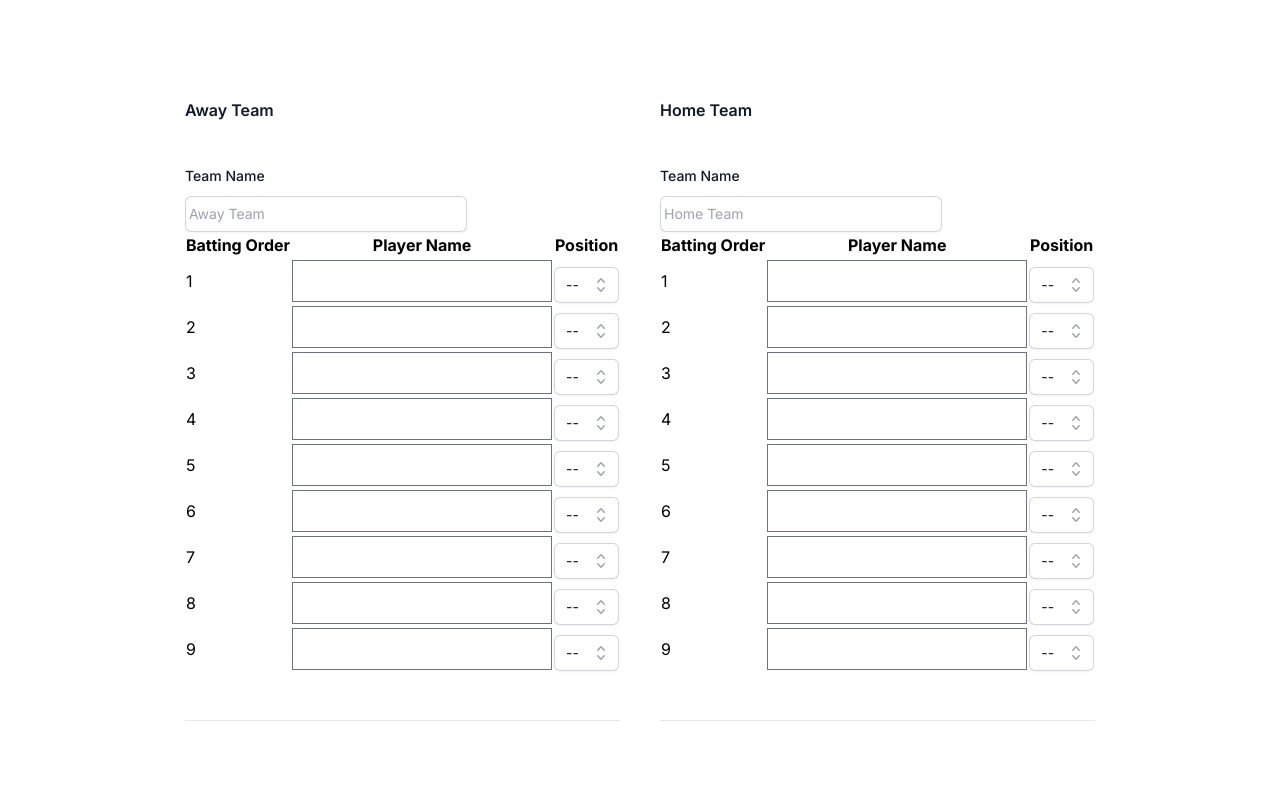
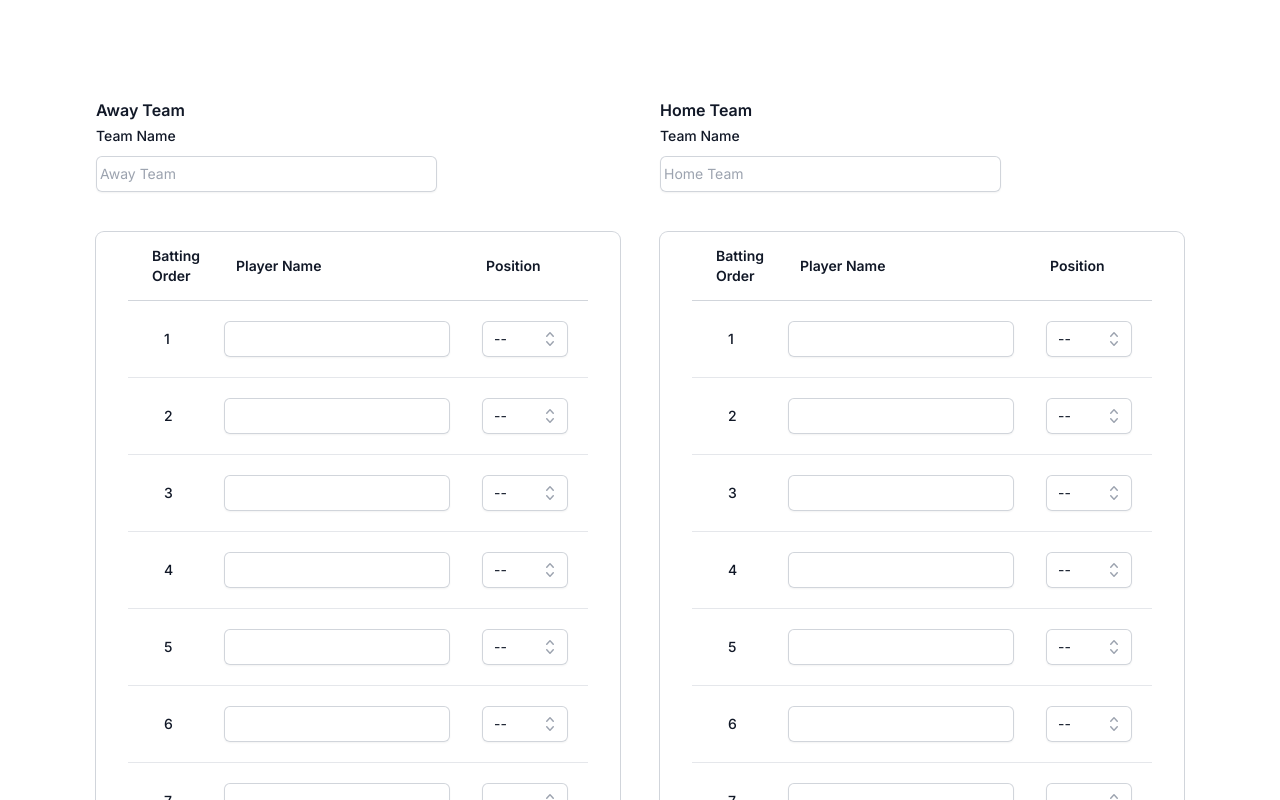
Before and after one commit to benvgrass/baseball-scorecard-app, a Next.js app: page / in a window 1280 px wide. Shown: the top 800 px of the page. Built offline with nearby package versions, Linux system fonts and the light colour scheme.

Commit message:
making cards of

```diff
--- a/src/components/ItemSelection.tsx
+++ b/src/components/ItemSelection.tsx
@@ -91,27 +91,43 @@ export default function BaseballLineup() {
     // };
 
     return (
-        <div>
-            <table>
+        <div className="px-4 sm:px-6 lg:px-8 -mx-4 mt-10 ring-1 ring-gray-300 sm:mx-0 sm:rounded-lg">
+            <table className="min-w-full divide-y divide-gray-300">
                 <thead>
                 <tr>
-                    <th>Batting Order</th>
-                    <th>Player Name</th>
-                    <th>Position</th>
+                    <th scope="col" className="py-3.5 pl-4 pr-3 text-left text-sm font-semibold text-gray-900 sm:pl-6">Batting Order</th>
+                    <th scope="col" className="py-3.5 pl-4 pr-3 text-left text-sm font-semibold text-gray-900 sm:pl-6">Player Name</th>
+                    <th scope="col" className="py-3.5 pl-4 pr-3 text-left text-sm font-semibold text-gray-900 sm:pl-6">Position</th>
                 </tr>
                 </thead>
                 <tbody>
-                {lineup.map((player) => (
+                {lineup.map((player, i) => (
                     <tr key={player.battingOrder}>
-                        <td>{player.battingOrder}</td>
-                        <td>
-                            <input
-                                type="text"
-                                value={player.name}
-                                onChange={(e) => handleNameChange(player.battingOrder, e.target.value)}
-                            />
+                        <td className={classNames(
+                            i === 0 ? '' : 'border-t border-gray-200',
+                            'relative px-3 py-3.5 text-sm text-gray-500 lg:table-cell'
+                        )}>
+                            <div className="py-3.5 pr-3 text-left text-sm font-medium text-gray-900 sm:pl-6">
+                                {player.battingOrder}
+                            </div>
+                            </td>
+                        <td className={classNames(
+                            i === 0 ? '' : 'border-t border-gray-200',
+                            'relative mt-auto px-3 py-3.5 text-sm text-gray-500 lg:table-cell'
+                        )}>
+                            <div className="flex rounded-md shadow-sm ring-1 ring-inset ring-gray-300 focus-within:ring-2 focus-within:ring-inset focus-within:ring-indigo-600 sm:max-w-md">
+                                <input
+                                    type="text"
+                                    value={player.name}
+                                    onChange={(e) => handleNameChange(player.battingOrder, e.target.value)}
+                                    className="block flex-1 border-0 bg-transparent py-1.5 pl-1 text-gray-900 placeholder:text-gray-400 focus:ring-0 sm:text-sm sm:leading-6"
+                                />
+                            </div>
                         </td>
-                        <td>
+                        <td className={classNames(
+                            i === 0 ? '' : 'border-t border-gray-200',
+                            'w-full mt-auto px-3 py-3.5 text-sm text-gray-500 lg:table-cell'
+                        )}>
 
                             <Listbox
                                 value={player.position}
@@ -119,8 +135,8 @@ export default function BaseballLineup() {
                             >
                                 {({ open }) => (
                                     <>
-                                        <div className="relative mt-2">
-                                            <Listbox.Button className="relative w-full cursor-default rounded-md bg-white py-1.5 pl-3 pr-10 text-left text-gray-900 shadow-sm ring-1 ring-inset ring-gray-300 focus:outline-none focus:ring-2 focus:ring-indigo-600 sm:text-sm sm:leading-6">
+                                        <div className="flex space-x-2.5 divide-y-2 divide-x mx-2">
+                                            <Listbox.Button className="relative px-1 w-full cursor-default rounded-md bg-white py-1.5 pl-3 text-left text-gray-900 shadow-sm ring-1 ring-inset ring-gray-300 focus:outline-none focus:ring-2 focus:ring-indigo-600 sm:text-sm sm:leading-6">
                                                 <span className="block truncate">{player.position || '--'}</span>
                                                 <span className="pointer-events-none absolute inset-y-0 right-0 flex items-center pr-2">
                                                     <ChevronUpDownIcon className="h-5 w-5 text-gray-400" aria-hidden="true" />
--- a/src/components/newGame.tsx
+++ b/src/components/newGame.tsx
@@ -3,9 +3,13 @@ import TeamInput from "@/components/teamInput";
 
 export default function NewGame() {
     return (
-        <div className="gap-10 md:columns-2">
-            <TeamInput home={false}></TeamInput>
-            <TeamInput home={true}></TeamInput>
+        <div className="space-y-12 items-stretch gap-10 lg:columns-2">
+            <div>
+                <TeamInput home={false}></TeamInput>
+            </div>
+            <div>
+                <TeamInput home={true}></TeamInput>
+            </div>
         </div>
     )
 }
--- a/src/components/teamInput.tsx
+++ b/src/components/teamInput.tsx
@@ -4,10 +4,9 @@ import ItemSelection from "@/components/ItemSelection";
 export default function TeamInput({home}: {home: boolean}) {
     return (
         <form>
-            <div className="space-y-12">
-                <div className="border-b border-gray-900/10 pb-12">
+            <div className="h-full border-b border-gray-900/10 pb-12">
                 <h2 className="text-base font-semibold leading-7 text-gray-900">{(home? "Home": "Away") + " Team"}</h2>
-                    <div className="mt-10 grid grid-cols-1 gap-x-6 gap-y-8 sm:grid-cols-6">
+                <div className="grid grid-cols-1 gap-x-6 gap-y-8 sm:grid-cols-6">
                     <div className="sm:col-span-4">
                         <label htmlFor="username" className="block text-sm font-medium leading-6 text-gray-900">
                             Team Name
@@ -29,7 +28,6 @@ export default function TeamInput({home}: {home: boolean}) {
                 <ItemSelection></ItemSelection>
 
             </div>
-            </div>
 
         </form>
     )
```
Lines whose indentation alone changed are shown as unchanged.
